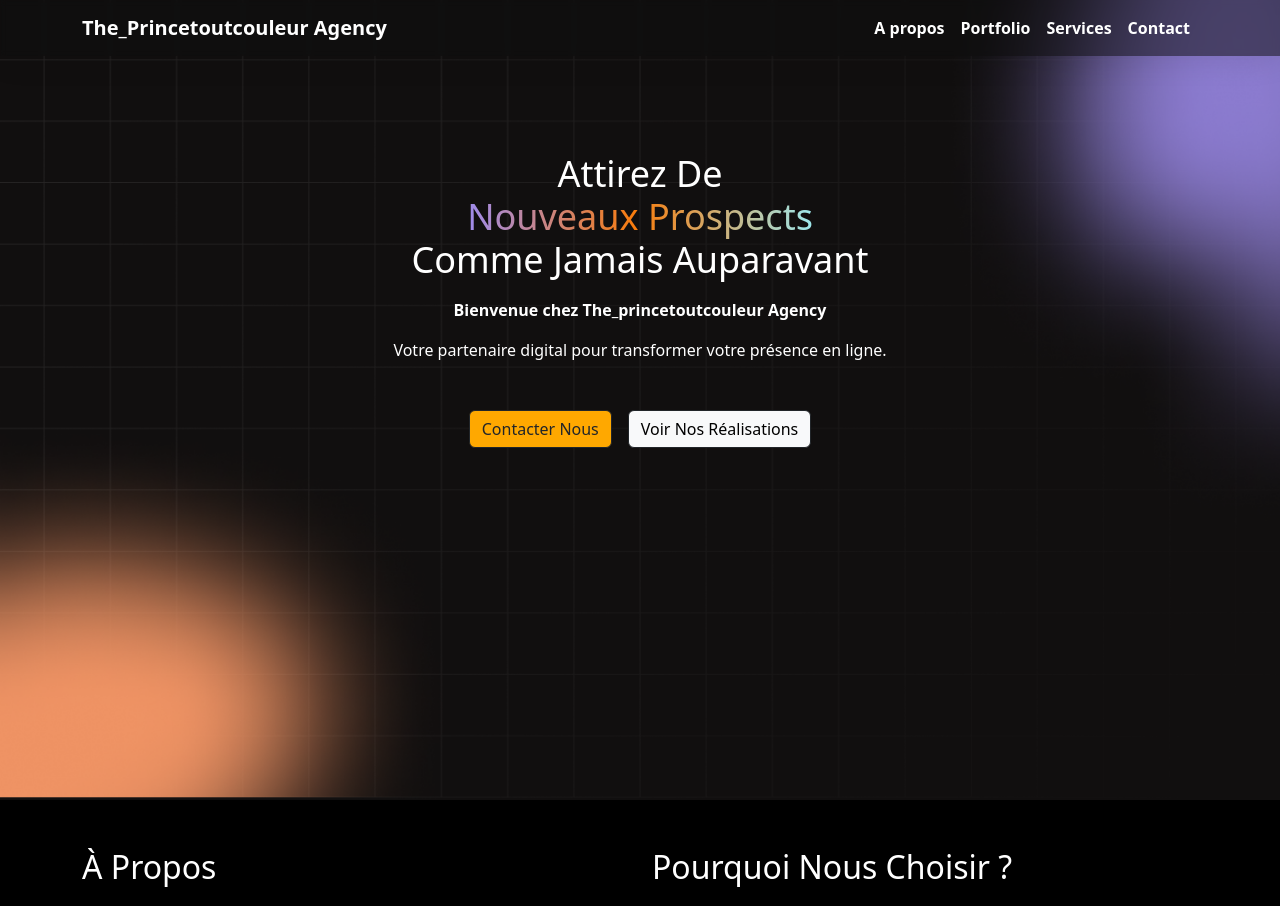
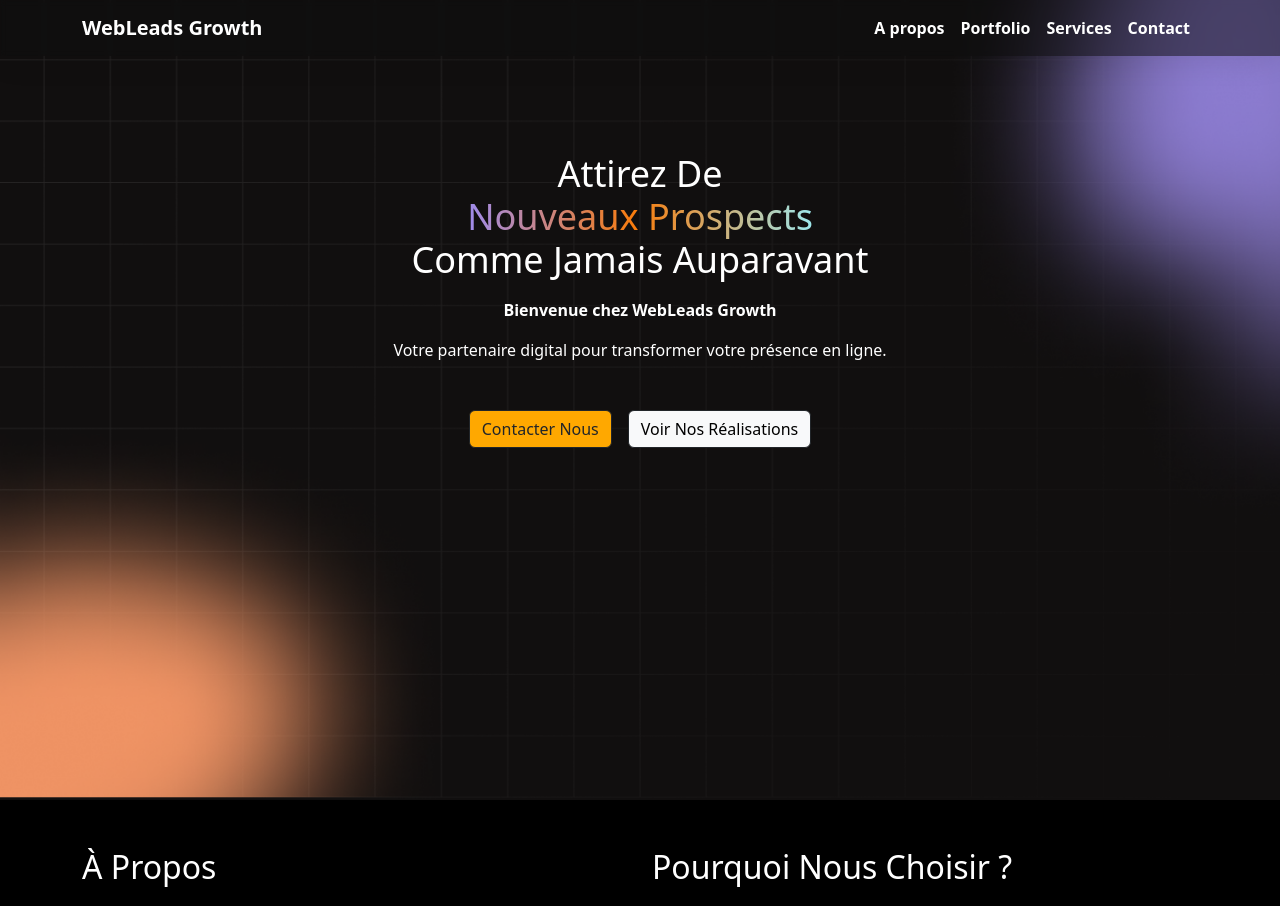
Before and after one commit to Princetoutcouleur/princetoutcouleur-business, a React (Create React App) app: page / in a window 1280 px wide. Shown: the top 906 px of the page. Built offline with nearby package versions, Linux system fonts and the light colour scheme.

Commit message:
changing the agency name

```diff
--- a/public/index.html
+++ b/public/index.html
@@ -24,7 +24,7 @@
       work correctly both with client-side routing and a non-root public URL.
       Learn how to configure a non-root public URL by running `npm run build`.
     -->
-    <title>The_princetoutcouleur Agency</title>
+    <title>WebLeads Growth</title>
   </head>
   <body>
     <noscript></noscript>
--- a/src/App.js
+++ b/src/App.js
@@ -23,7 +23,7 @@ function App() {
       <div className="footer d-flex justify-content-between align-items-center">
         <div>
           <p className="ms-3">
-            <span className="gradient-text fw-bold">The_princetoutcouleur Agency</span> <br />Transformez votre vision en réalité
+            <span className="gradient-text fw-bold">WebLeads Growth</span> <br />Transformez votre vision en réalité
             digitale.
           </p>
         </div>
--- a/src/Components/About.js
+++ b/src/Components/About.js
@@ -7,7 +7,7 @@ const About = () => {
         <div className="row">
           <div className="col-lg-6 col-md-12 col-12 mb-3">
             <h2 className="mb-3 text-capitalize">à propos</h2>
-            <h1 className="mb-3 gradient-text">The_princetoutcouleur Agency</h1>
+            <h1 className="mb-3 gradient-text">WebLeads Growth</h1>
             <p>
             Nous sommes spécialisés dans la création de sites vitrines et de landing pages sur mesure. Notre mission est de vous aider à booster votre présence en ligne, à augmenter votre notoriété et à stimuler vos ventes.
             </p>
--- a/src/Components/Header.js
+++ b/src/Components/Header.js
@@ -9,7 +9,7 @@ const Header = () => {
             <h1 className="mb-3 text-capitalize">
               Attirez de<br /> <span className="gradient-text">nouveaux prospects</span> <br /> comme jamais auparavant
             </h1>
-            <p className="fs-6 fw-bold">Bienvenue chez The_princetoutcouleur Agency</p>
+            <p className="fs-6 fw-bold">Bienvenue chez WebLeads Growth</p>
             <p className="mb-5">
               Votre partenaire digital pour transformer votre présence en ligne.
             </p>
--- a/src/Components/Navigation.js
+++ b/src/Components/Navigation.js
@@ -7,7 +7,7 @@ const Navigation = () => {
   return (
     <nav id='Navigation' class="navbar navbar-expand-lg text-white">
   <div class="container">
-    <a class="navbar-brand text-white fw-semibold" href="#">The_Princetoutcouleur Agency</a>
+    <a class="navbar-brand text-white fw-semibold" href="#">WebLeads Growth</a>
     <button class="navbar-toggler" type="button" data-bs-toggle="collapse" data-bs-target="#navbarNavAltMarkup" aria-controls="navbarNavAltMarkup" aria-expanded="false" aria-label="Toggle navigation">
       <FaBarsStaggered className='text-white fs-3'/>
     </button>
```
